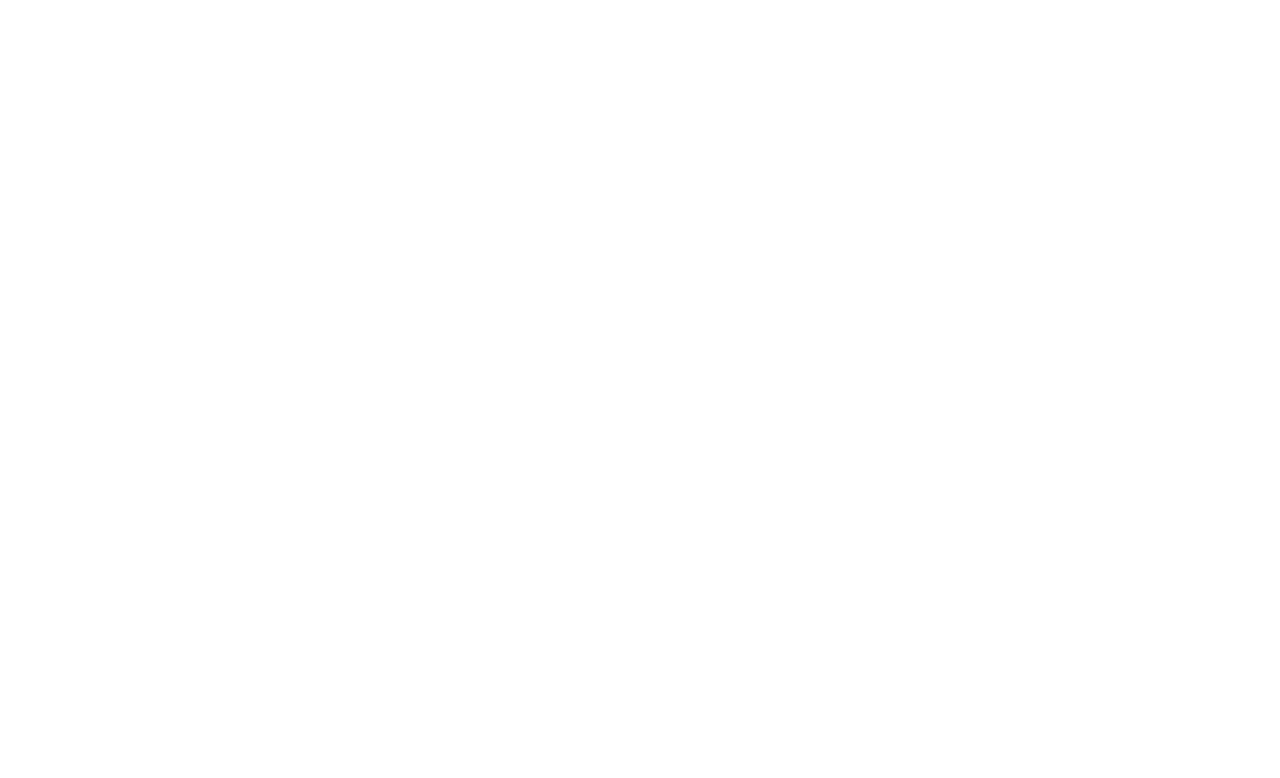
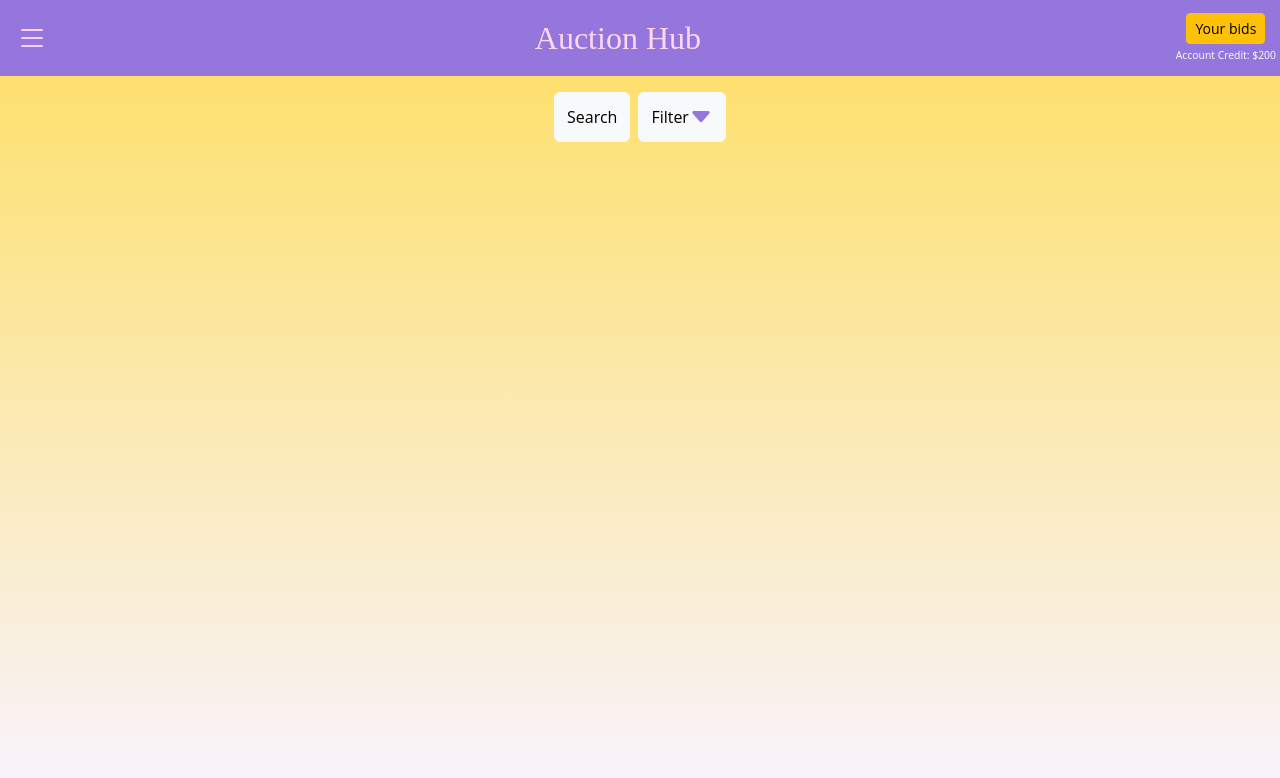
Before and after one commit to vicbro00/Semester-Project-2, a website: page index.html in a window 1280 px wide. Drawn offline with nearby package versions, Linux system fonts and the light colour scheme.

Commit message:
Added bootstrap css styles to the homepage, and some other styles using regular css. Also finished styling the navigation bar, and the background on the page, as well as two buttons needed on the index page.

```diff
--- a/css/style.css
+++ b/css/style.css
@@ -0,0 +1,78 @@
+body {
+    min-height: 100vh;
+    background: linear-gradient(to bottom, #FEDE5F, #F8F4FF);
+    font-family: 'Montserrat', 'Lora', 'Open Sans';
+}
+
+/* Basic styling */
+h1 {
+    font-family: 'Montserrat';
+    color: #FFD7F3;
+    font-size: 2em;
+    margin: auto;
+}
+
+/* Header */
+.navbar {
+    background-color: #9576DD;
+    display: flex;
+    justify-content: center;
+    align-items: center;
+}
+
+.navbar {
+    width: 100%;
+}
+
+.nav-text {
+    color: white;
+    text-align: center;
+    font-size: 0.65rem;
+}
+
+.hamb-icon {
+    color: #FFD7F3;
+    font-size: 2em;
+}
+
+button[data-bs-toggle="offcanvas"] {
+    border: none;
+}
+
+/* Cards */
+.auction-card {
+    background-color: #FFD7F3;
+    border-radius: 15px;
+    padding: 1rem;
+    text-align: center;
+}
+
+.auction-card img {
+    border-radius: 10px;
+    max-width: 100%;
+    height: auto;
+}
+
+/* Buttons */
+.btn-primary-custom {
+    background-color: #FFD700;
+    border: none;
+    color: black;
+    font-weight: bold;
+    border-radius: 20px;
+    padding: 0.4rem 1rem;
+}
+
+.arrow-icon {
+    font-size: 1.5rem;
+    color: #9576DD;
+}
+
+/* Forms */
+.form-box {
+    background-color: #FFD7F3;
+    border-radius: 15px;
+    padding: 2rem;
+    max-width: 350px;
+    margin: 2rem auto;
+}
--- a/index.html
+++ b/index.html
@@ -5,8 +5,34 @@
     <meta name="viewport" content="width=device-width, initial-scale=1.0">
     <title>Document</title>
     <link href="https://cdn.jsdelivr.net/npm/bootstrap@5.3.2/dist/css/bootstrap.min.css" rel="stylesheet">
+    <link rel="stylesheet" href="https://cdn.jsdelivr.net/npm/bootstrap-icons@1.11.3/font/bootstrap-icons.css">
+    <link rel="stylesheet" href="css/style.css">
 </head>
 <body>
+    <header>
+        <nav class="navbar">
+            <div class="d-flex align-items-center justify-content-between w-100 mx-1">
+                <button class="btn" type="button" data-bs-toggle="offcanvas" data-bs-target="#mobileMenu" aria-controls="mobileMenu">
+                    <i class="hamb-icon bi bi-list"></i>
+                </button>
+                <h1 class="text-center" href="#">Auction Hub</h1>
+                <div class="d-flex flex-column align-items-center">
+                    <button class="btn btn-sm btn-warning mb-1">Your bids</button>
+                    <span class="nav-text">Account Credit: $200</span>
+                </div>
+            </div>
+        </nav>
+    </header>
+
+    <main>
+        <div class="container my-3">
+            <div class="d-flex justify-content-center gap-2 mb-3">
+                <button class="btn btn-light">Search</button>
+                <button class="btn btn-light d-flex align-items-center">Filter <i class="bi bi-caret-down-fill arrow-icon"></i></button>
+            </div>
+        </div>
+        <div><!-- Auction Cards --></div>
+    </main>
 
     <script src="https://cdn.jsdelivr.net/npm/bootstrap@5.3.2/dist/js/bootstrap.bundle.min.js"></script>
 </body>
```
Also changed, not shown: package.json (added, +25 -0 lines), 1 other file.
